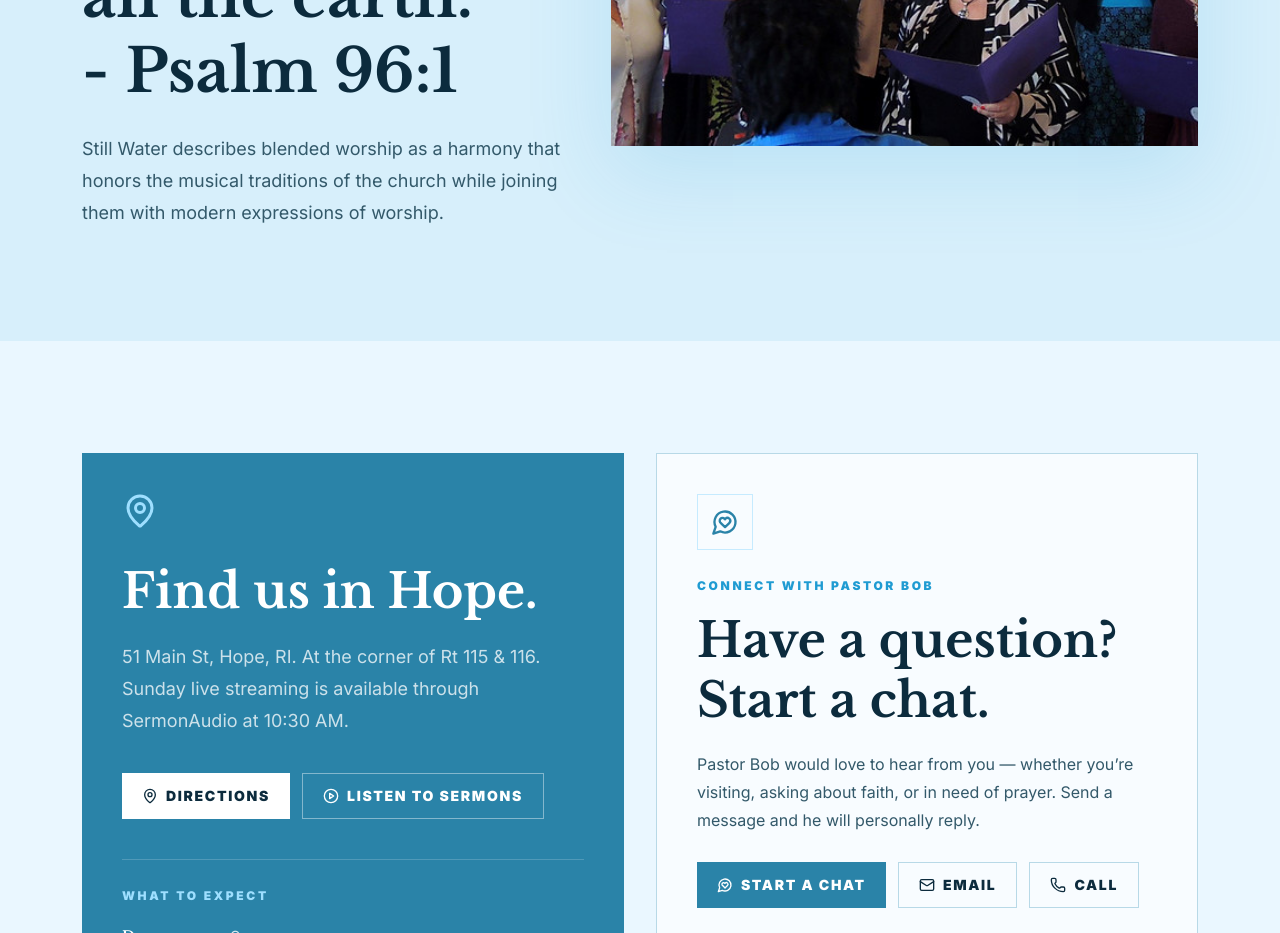
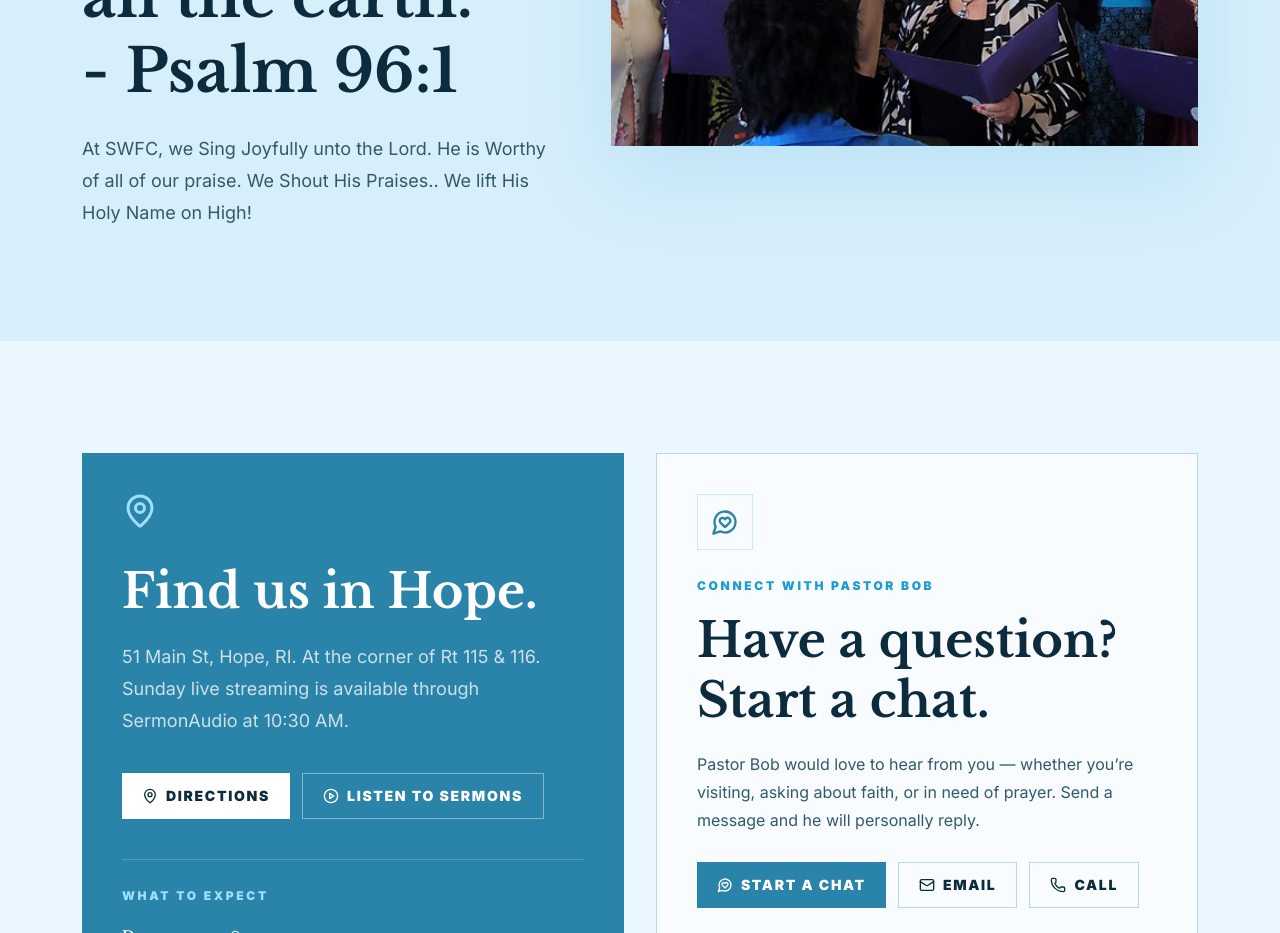
Before and after one commit to edesent/stillwater-christian-fellowship, a Next.js app: page / in a window 1280 px wide. Shown: the part 7460-8393 px from the top of the page. Built offline with nearby package versions, Linux system fonts and the light colour scheme.

Commit message:
Update Worship section description text

```diff
--- a/src/app/page.tsx
+++ b/src/app/page.tsx
@@ -490,9 +490,8 @@ function Worship() {
             &ldquo;O sing unto the Lord a new song: sing unto the Lord, all the earth.&rdquo; - Psalm 96:1
           </h2>
           <p className="mt-6 text-lg leading-8 text-ink-soft">
-            Still Water describes blended worship as a harmony that honors the
-            musical traditions of the church while joining them with modern
-            expressions of worship.
+            At SWFC, we Sing Joyfully unto the Lord. He is Worthy of all of our
+            praise. We Shout His Praises.. We lift His Holy Name on High!
           </p>
         </div>
         <div className="relative aspect-[4/3] overflow-hidden bg-fern soft-shadow">
```
